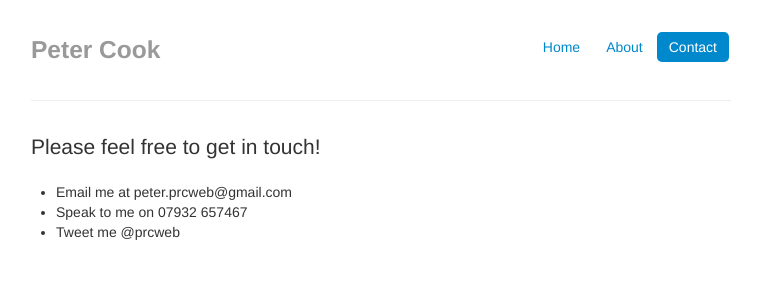
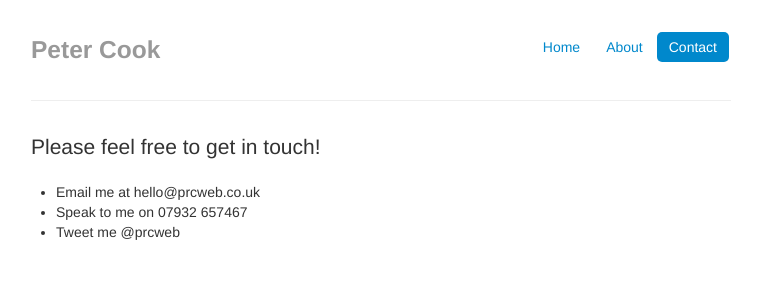
Before and after one commit to peterrcook/prcweb.github.com-deprecated, a Jekyll site: the page built from _posts/2013-01-05-contact.md, in a window 1280 px wide. Shown: the top 300 px of the page, without its empty margins (259-1019 px from the left). Built offline with Jekyll 4.4.1, drawn with Linux system fonts in a browser that asks for light colours; Markdown is read by kramdown in place of the engine named in the settings.

Commit message:
Update email address to hello@prcweb.co.uk

```diff
--- a/_posts/2013-01-05-contact.md
+++ b/_posts/2013-01-05-contact.md
@@ -5,7 +5,7 @@ title: Contact
 <div class="jumbotron">
 <p class="lead">Please feel free to get in touch!</p>
 <ul>
-	<li>Email me at peter.prcweb@gmail.com</li>
+	<li>Email me at hello@prcweb.co.uk</li>
 	<li>Speak to me on 07932 657467</li>
 	<li>Tweet me @prcweb</li>
 </ul>
```
